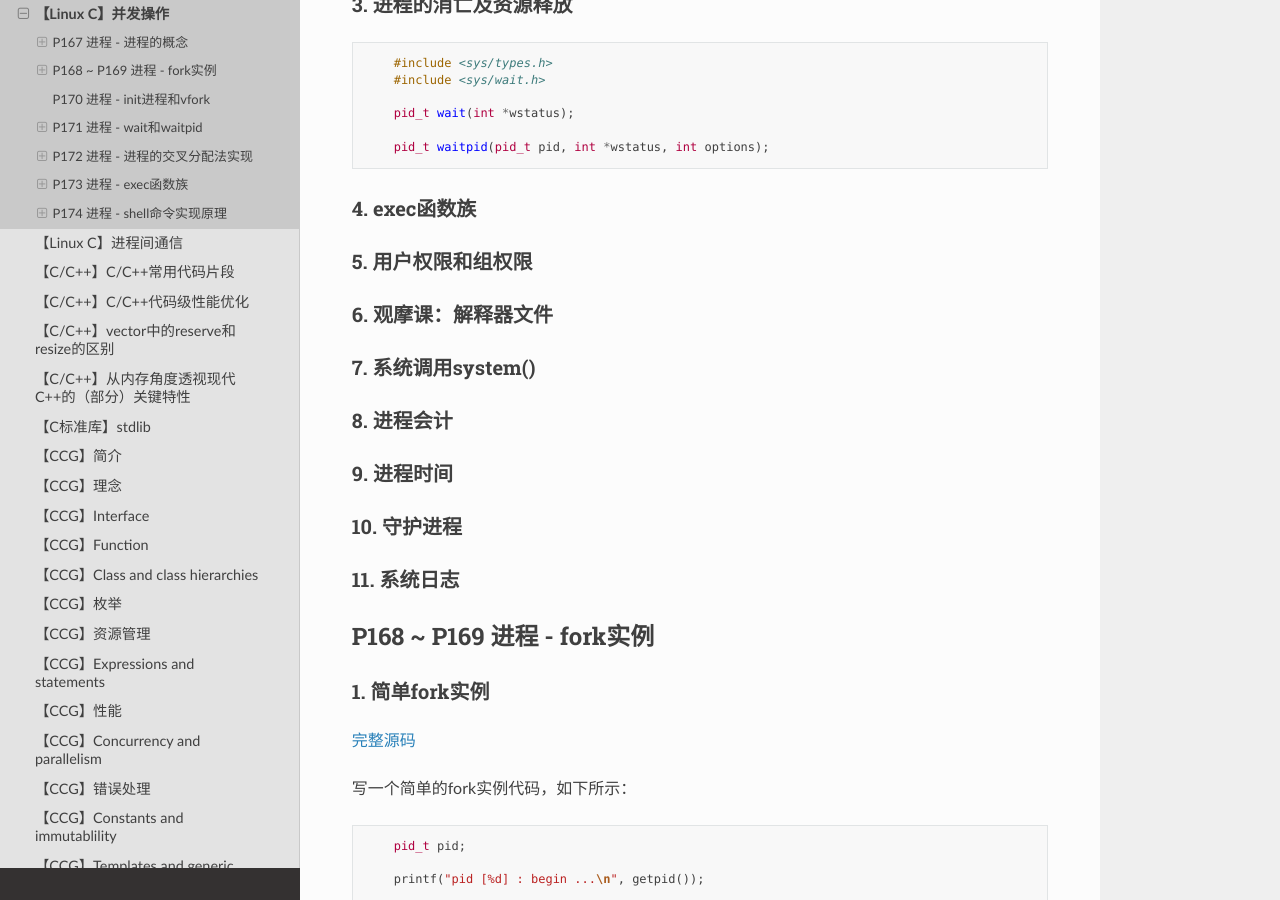
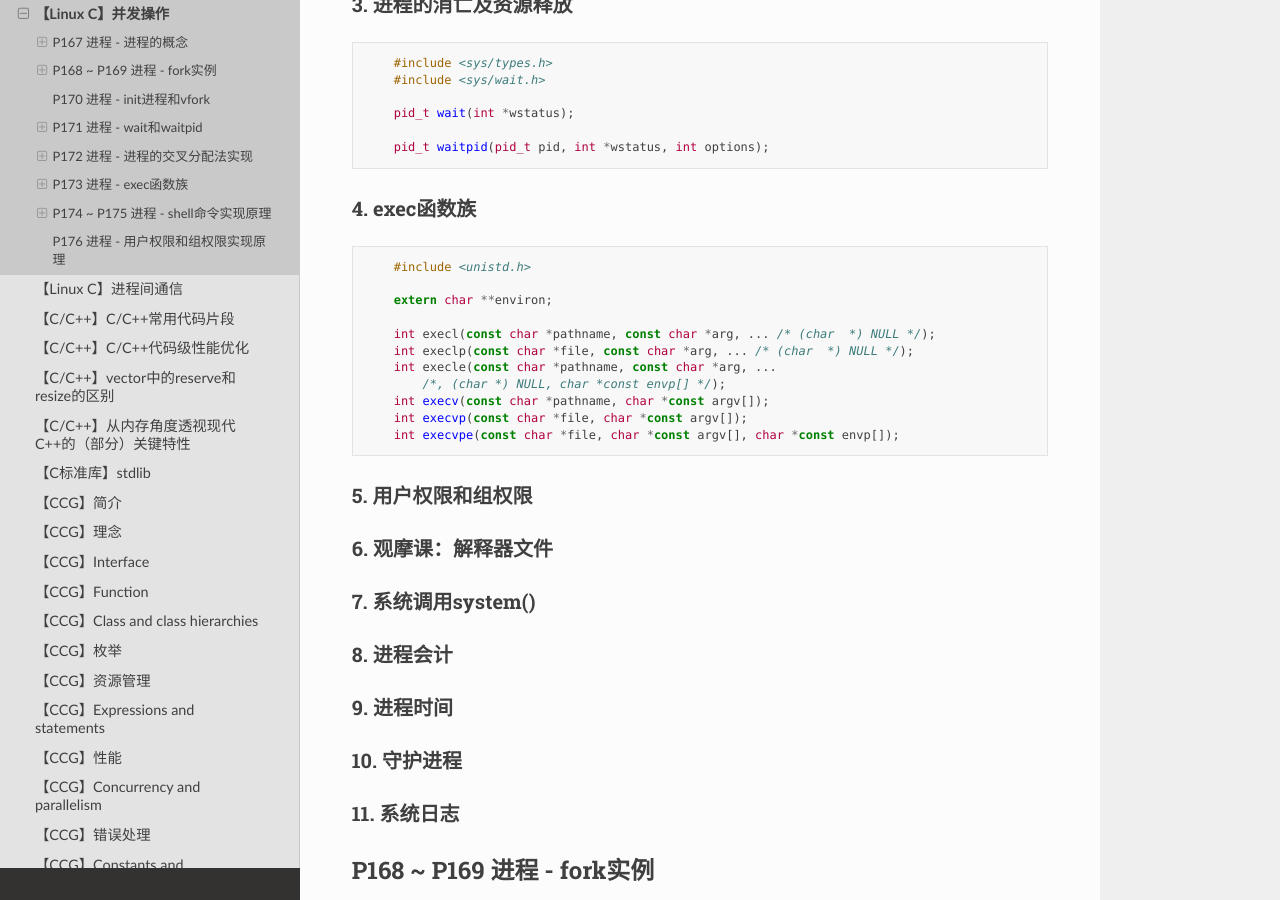
Before and after one commit to wallace-lai/learning-notes, a Sphinx documentation site: the page built from source/Language/linux-c2.md, in a window 1280 px wide and 900 px high, scrolled down 1923 px. Built offline with Sphinx 7.4.7 and the Read the Docs theme 2.0.0, drawn with Linux system fonts in a browser that asks for light colours; some of the changed text lies outside the part shown.

Commit message:
update linux c (#105)

````diff
--- a/source/Language/linux-c2.md
+++ b/source/Language/linux-c2.md
@@ -76,6 +76,20 @@
 ```
 
 ### 4. exec函数族
+
+```c
+    #include <unistd.h>
+
+    extern char **environ;
+
+    int execl(const char *pathname, const char *arg, ... /* (char  *) NULL */);
+    int execlp(const char *file, const char *arg, ... /* (char  *) NULL */);
+    int execle(const char *pathname, const char *arg, ...
+        /*, (char *) NULL, char *const envp[] */);
+    int execv(const char *pathname, char *const argv[]);
+    int execvp(const char *file, char *const argv[]);
+    int execvpe(const char *file, char *const argv[], char *const envp[]);
+```
 
 ### 5. 用户权限和组权限
 
@@ -628,7 +642,7 @@ my date begin ...
     exit(0);
 ```
 
-## P174 进程 - shell命令实现原理
+## P174 ~ P175 进程 - shell命令实现原理
 
 为什么fork出来的子进程和父进程内容打印在了同一个终端中？
 
@@ -727,3 +741,15 @@ static void parse(char *line, cmd_t *cmd)
 （3）如果为`\0`说明当前分割的子串为空，跳过
 
 （4）使用glob将所有分割的子串组装成类似`argv[]`的结构
+
+## P176 进程 - 用户权限和组权限实现原理
+
+普通用户没有查看和修改shadow文件的权限，但是却可以使用passwd命令修改自身账号的密码，这是为何？
+
+```shell
+$ cat /etc/shadow
+cat: /etc/shadow: Permission denied
+$ passwd
+Changing password for bob.
+Current password:
+```
````
